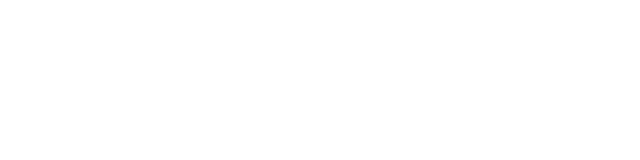
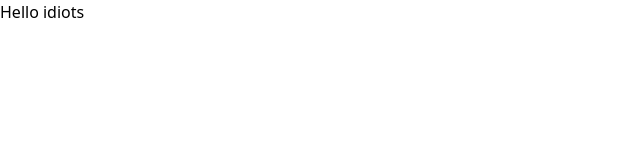
Before and after one commit to ady010/Feed-Fushion, a React (Vite) app in the folder Frontend/vite-project/: page / in a window 1280 px wide. Before the commit this address had no page. Shown: the top 160 px of the page, without its empty margins (0-640 px from the left). Built offline with nearby package versions, Linux system fonts and the light colour scheme.

Commit message:
navigate

```diff
--- a/Frontend/vite-project/package.json
+++ b/Frontend/vite-project/package.json
@@ -12,6 +12,7 @@
   "dependencies": {
     "@tailwindcss/vite": "^4.0.17",
     "axios": "^1.8.4",
+    "navigate": "^0.3.6",
     "react": "^19.0.0",
     "react-dom": "^19.0.0",
     "react-router-dom": "^7.4.1",
--- a/Frontend/vite-project/src/Routes/routes.jsx
+++ b/Frontend/vite-project/src/Routes/routes.jsx
@@ -10,7 +10,7 @@ const routes = () => {
         <Routes>
             <Route path='/register' element = {<Register/>}/>
             <Route path='/login' element={<Login/>}/>
-            <Route path='/feed' element={<Feed/>}/>
+            <Route path='/' element={<Feed/>}/>
         </Routes>
     </Router>
   )
--- a/Frontend/vite-project/src/views/Register.jsx
+++ b/Frontend/vite-project/src/views/Register.jsx
@@ -9,7 +9,7 @@ const Register = () => {
   const [password, setPassword] = useState("")
   const [error, setError] = useState("")
 
-  const navigate = useNavigate
+  const navigate = useNavigate()
 
   const submitHandler = async (e)=>{
     e.preventDefault()
@@ -24,7 +24,7 @@ const Register = () => {
       })
 
       localStorage.setItem('token', res.data.token)
-      navigate("/feed")
+      navigate("/")
     }
     catch(err){
       console.error(err)
```
Also changed, not shown: 1 other file (tests, documents, lock files or other folders).
